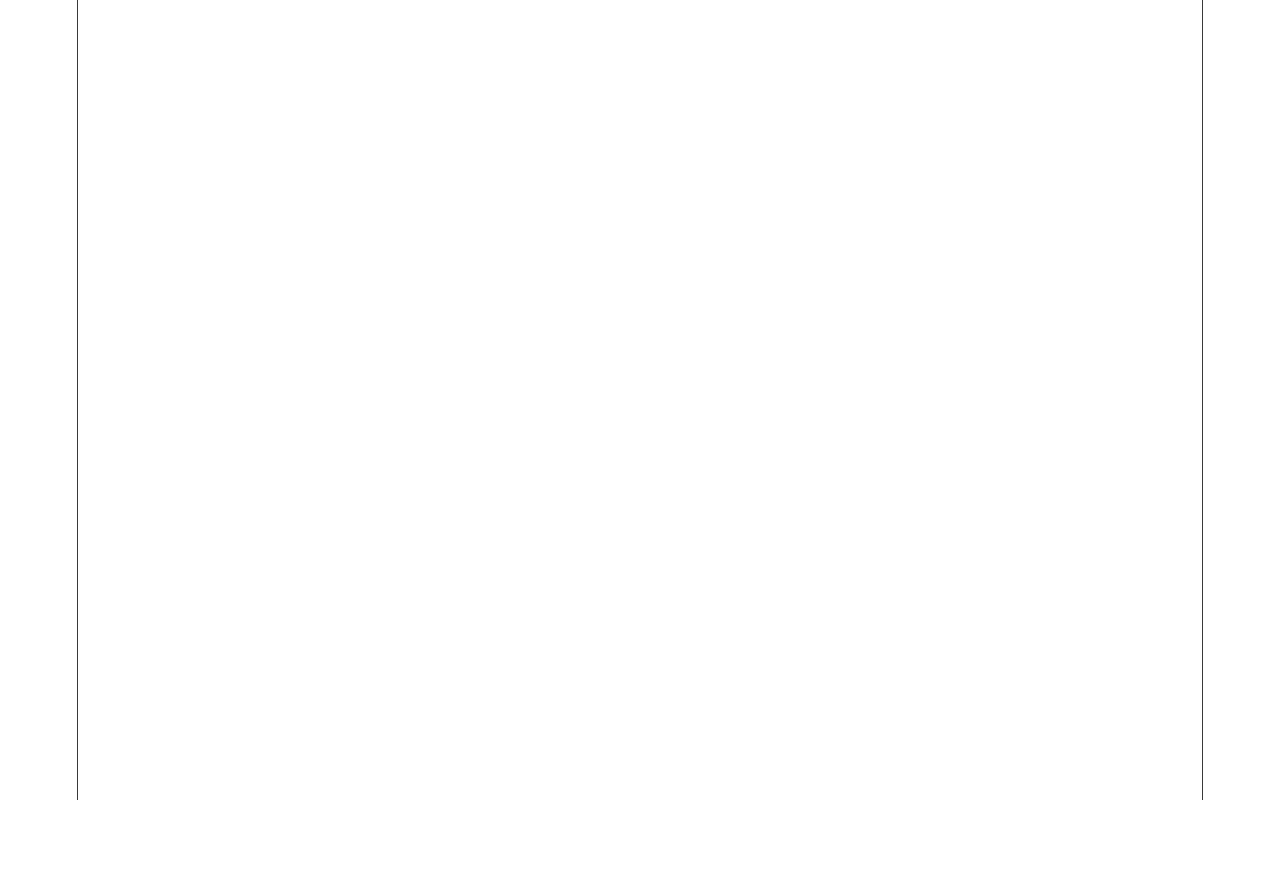
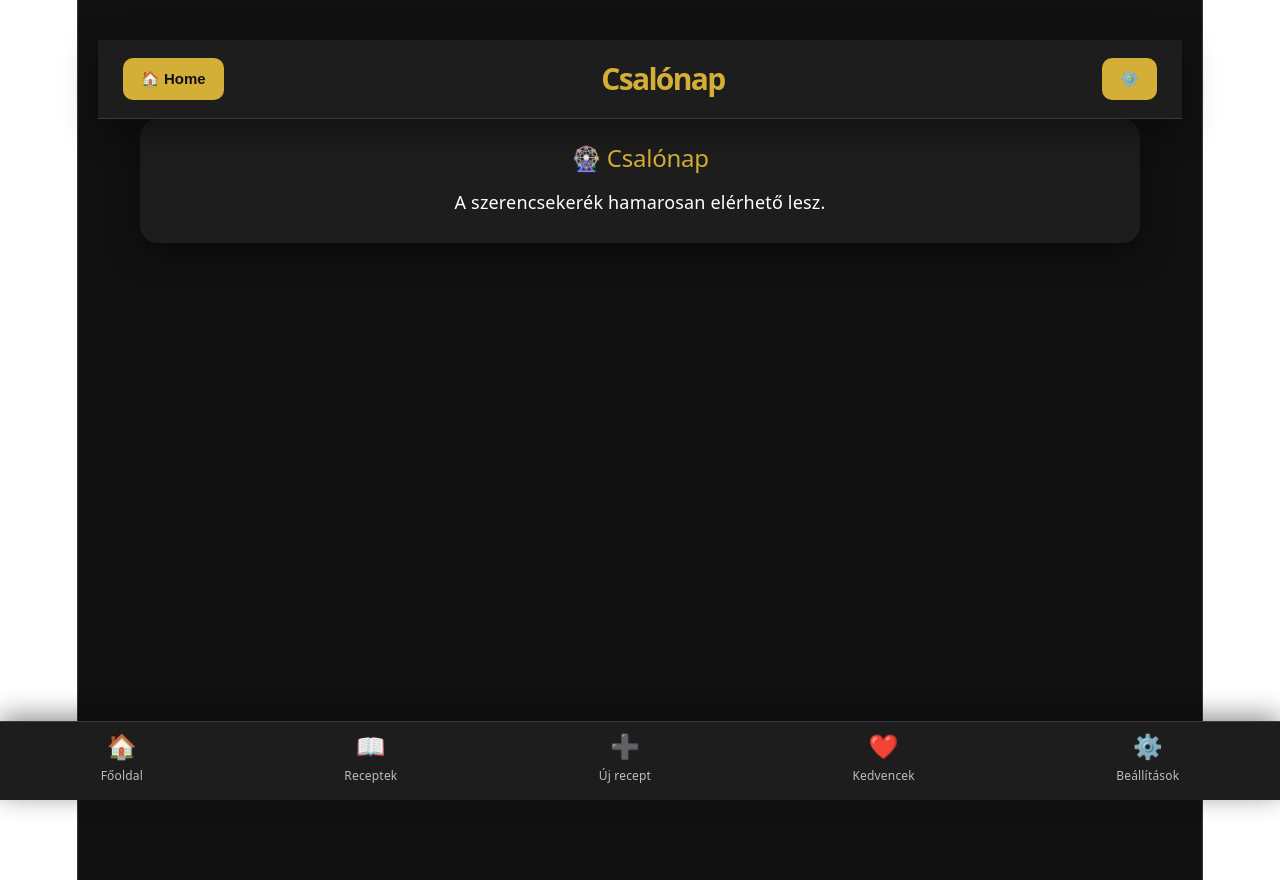
Before and after one commit to arnituri/Romnyi-Food, a React (Vite) app: page /cheatday in a window 1280 px wide. Before the commit this address had no page. Before the commit the page ends 800 px from the top, so only its background shows below. Built offline with nearby package versions, Linux system fonts and the light colour scheme.

Commit message:
Add Cheat Day page

```diff
--- a/src/App.jsx
+++ b/src/App.jsx
@@ -8,6 +8,7 @@ import Favorites from "./pages/Favorites";
 import AddRecipe from "./pages/AddRecipe";
 import Settings from "./pages/Settings";
 import RecipeDetails from "./pages/RecipeDetails";
+import CheatDay from "./pages/CheatDay";
 
 function App() {
   const [showSplash, setShowSplash] = useState(true);
@@ -40,6 +41,8 @@ function App() {
 
       <Route path="/settings" element={<Settings />} />
 
+      <Route path="/cheatday" element={<CheatDay />} />
+
       <Route path="/recipe/:id" element={<RecipeDetails />} />
     </Routes>
   );
--- /dev/null
+++ b/src/pages/CheatDay.jsx
@@ -0,0 +1,24 @@
+import Header from "../components/Header";
+import BottomNavigation from "../components/BottomNavigation";
+import "../styles/RecipeDetails.css";
+
+function CheatDay() {
+  return (
+    <div className="details-page">
+      <Header title="Csalónap" />
+
+      <div className="details-container">
+        <section className="section">
+          <h2>🎡 Csalónap</h2>
+          <p className="details-text">
+            A szerencsekerék hamarosan elérhető lesz.
+          </p>
+        </section>
+      </div>
+
+      <BottomNavigation />
+    </div>
+  );
+}
+
+export default CheatDay;
```
